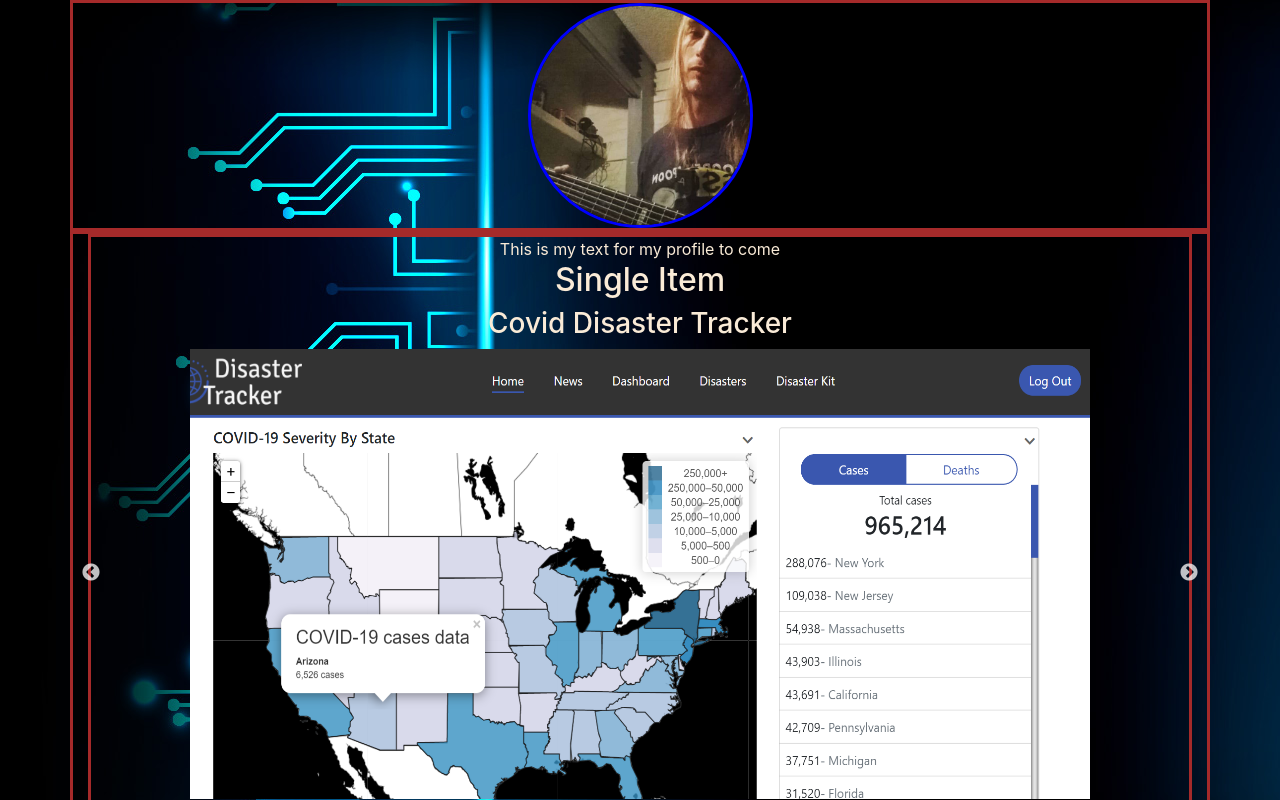
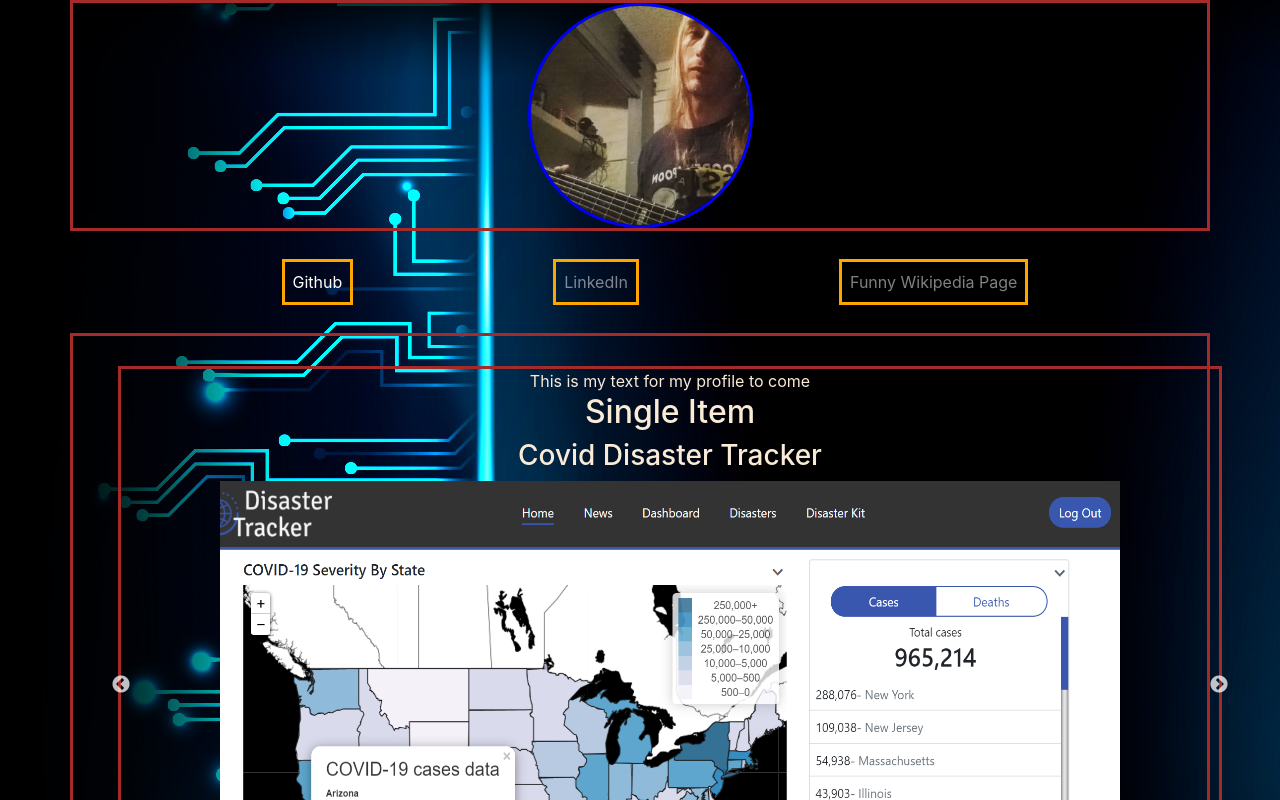
Before and after one commit to ZonkeyStripes/ReactPortfolio, a React (Create React App) app: page / in a window 1280 px wide. Shown: the top 800 px of the page. Built offline with nearby package versions, Linux system fonts and the light colour scheme.

Commit message:
Added styling and navbar

```diff
--- a/public/index.html
+++ b/public/index.html
@@ -29,7 +29,9 @@
   </head>
   <body>
     <noscript>You need to enable JavaScript to run this app.</noscript>
-    <div id="root"></div>
+    <div id="root">
+
+    </div>
     <!--
       This HTML file is a template.
       If you open it directly in the browser, you will see an empty page.
--- a/src/App.css
+++ b/src/App.css
@@ -15,7 +15,7 @@
 
 .Appfoot {
   text-align: center;
-  margin-top: 90vh;
+  margin-top: 10vh;
 }
 
 .App-footer {
@@ -49,10 +49,14 @@
 #navbarNav {
   justify-content: center;
   text-align: center;
-  padding-left: 20px;
+  padding-left: 30px;
+  margin: 20px;
 }
 
 .nav-link {
+  border: solid orange;
+  margin-left: 100px;
+  margin-right: 100px;
   color: white;
   padding-left: 20px;
 }
@@ -82,9 +86,26 @@
   height: 450px;
 }
 
+.slidePicPass {
+  display: block;
+  margin-left: auto;
+  margin-right: auto;
+  /* width: 900px; */
+  height: 450px;
+}
+.slidePicFinder {
+  display: block;
+  margin-left: auto;
+  margin-right: auto;
+  width: 900px;
+  height: 450px;
+}
 .slider {
+  height: 100vh;
+}
 
-  height: 100vh;
+.bodyC {
+  margin: 30px;
 }
 
 /* The dots in the page */
--- a/src/App.js
+++ b/src/App.js
@@ -11,6 +11,7 @@ function App() {
   return (
     <Router>
       <Header />
+      <Navbar />
     <div className="container">
       <Switch>
     <Route exact path = {"/"} component={Home}/>
--- a/src/components/Navbar.js
+++ b/src/components/Navbar.js
@@ -7,13 +7,13 @@ function Navbar() {
             <div class="collapse navbar-collapse" id="navbarNav">
                 <ul class="navbar-nav">
                     <li class="nav-item active">
-                        <a class="nav-link" href="#">Home</a>
+                        <a class="nav-link" href="#">Github</a>
                     </li>
                     <li class="nav-item">
-                        <a class="nav-link" href="#">Contact</a>
+                        <a class="nav-link" href="#">LinkedIn</a>
                     </li>
                     <li class="nav-item">
-                        <a class="nav-link" href="#">Other</a>
+                        <a class="nav-link" href="#">Funny Wikipedia Page</a>
                     </li>
                 </ul>
             </div>
--- a/src/components/Slides.js
+++ b/src/components/Slides.js
@@ -5,6 +5,7 @@ import "slick-carousel/slick/slick.css";
 import "slick-carousel/slick/slick-theme.css";
 import covidShot from "../images/covidshot.PNG"
 import recipeShot from "../images/recipefindShot.png";
+import passShot from "../images/passgenShot.png";
 
 // const Wrapper = styled.div `
 //     width: 100%;
@@ -33,12 +34,12 @@ export default class SimpleSlider extends Component {
               <img src={covidShot} className="slidePics" alt="Covid Disaster Screenshot"/>
             </div>
             <div>
-              <h3>2</h3>
-              <p>EVEN MORE FILLER TEXT FOR THE PAGE 2</p>
-              <img src={recipeShot} className="slidePics" alt="Recipe Finder Screenshot" />
+              <h3>Recipe Finder</h3>
+              <img src={recipeShot} className="slidePicFinder" alt="Recipe Finder Screenshot" />
             </div>
             <div>
-              <h3>3</h3>
+              <h3>Password Generator</h3>
+              <img src={passShot} className="slidePicPass" alt="Password Generator" />
             </div>
             <div>
               <h3>4</h3>
```
Also changed, not shown: src/images/passgenShot.png (added).
